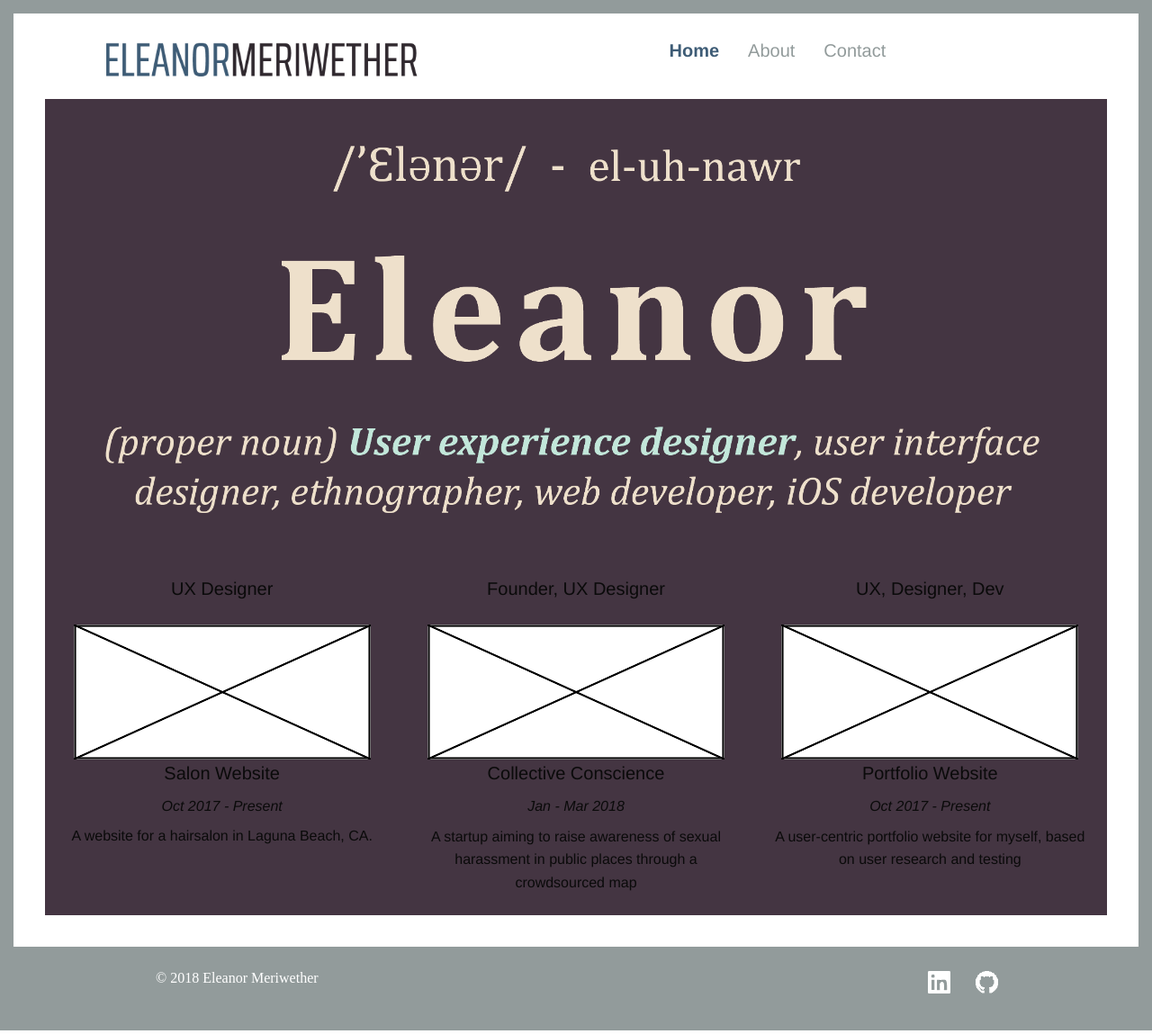
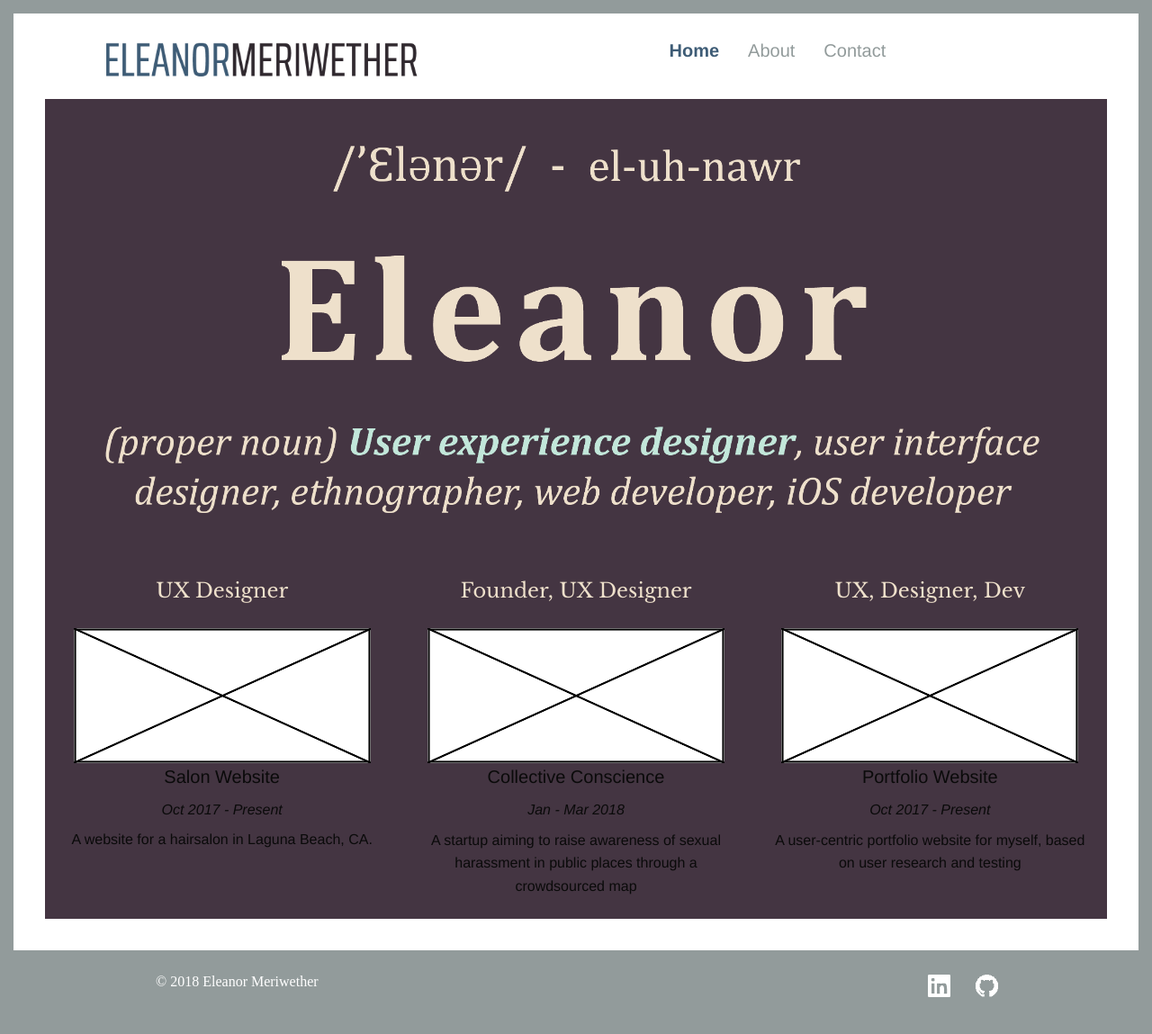
Before and after one commit to emeriwether/emeriwether.github.io, a Jekyll site: the page built from index.html, in a window 1280 px wide. Shown: the whole page at 90% size. Built offline with Jekyll 4.4.1, drawn with Linux system fonts in a browser that asks for light colours; some web fonts are replaced.

Commit message:
ct prev commit

```diff
--- a/css/home.css
+++ b/css/home.css
@@ -120,7 +120,7 @@ body {
     font-weight: 600;
 }
 
-.title {
+.role {
     font-family: "Libre Baskerville";
     color: #eee0cb;
     font-size: 1.125em;
```
